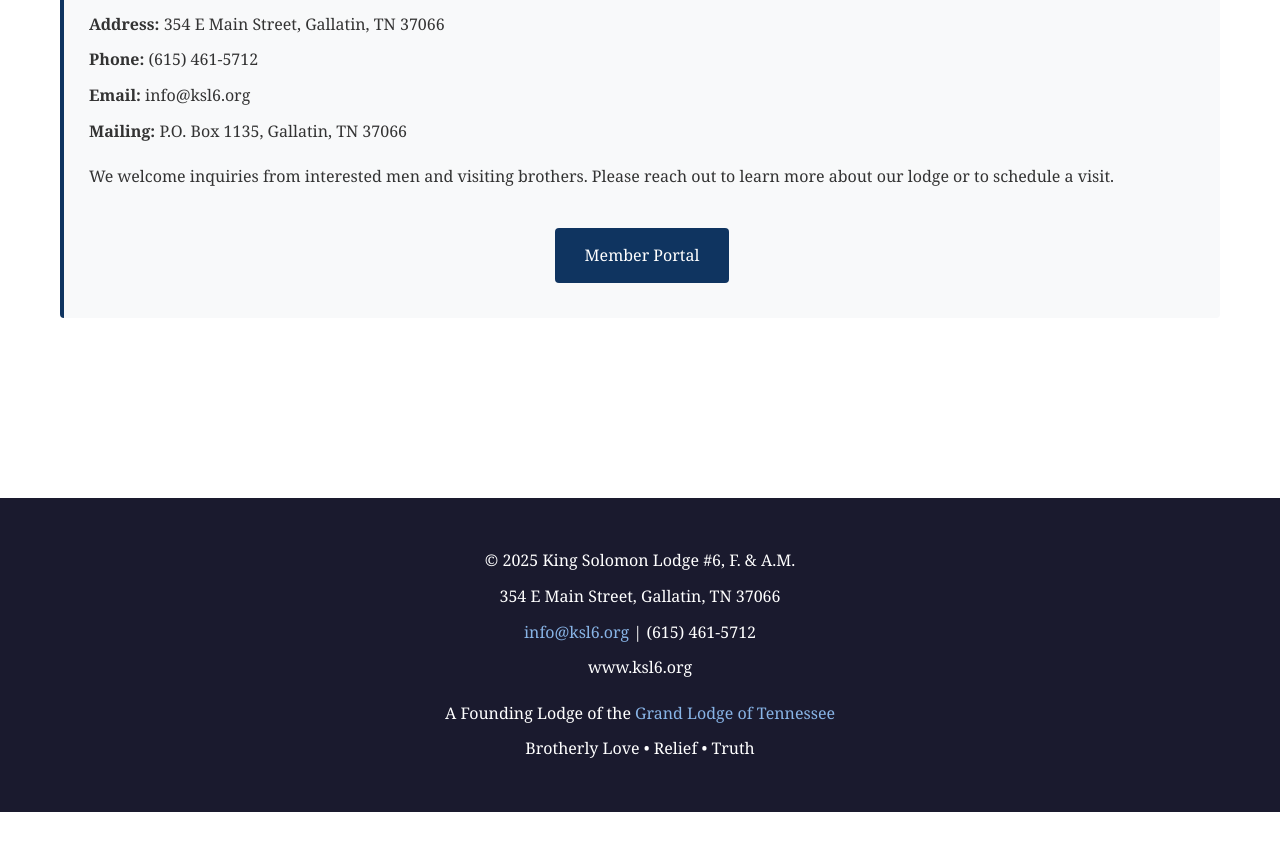
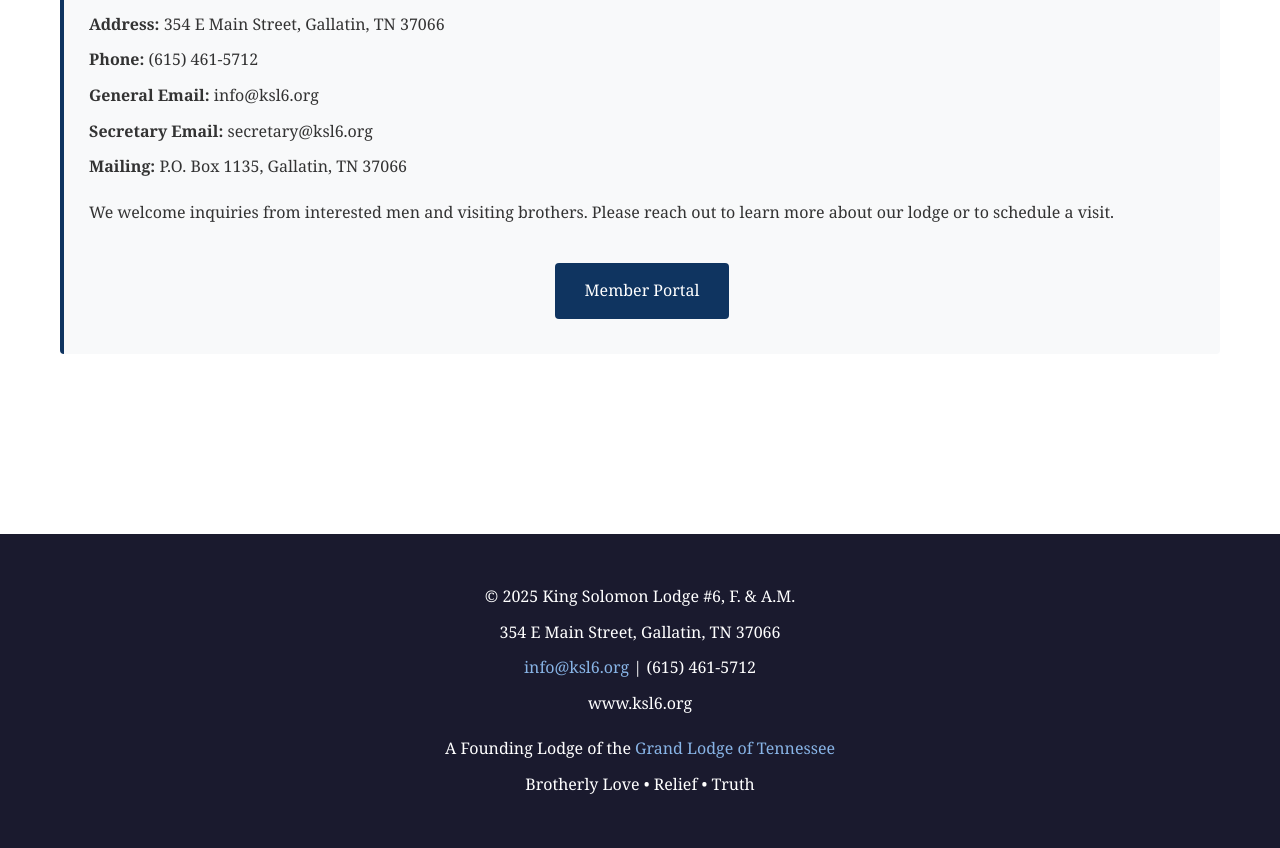
Before and after one commit to FzR-dontdie-x/KSL6.org, a plain HTML site: page index.html in a window 1280 px wide. Shown: the part 3903-4751 px from the top of the page. Before the commit the page ends 4715 px from the top, so only its background shows below. Drawn offline with Linux system fonts and the light colour scheme.

Commit message:
Update email information for King Solomon Lodge

```diff
--- a/index.html
+++ b/index.html
@@ -682,7 +682,8 @@
                 <h3>King Solomon Lodge #6</h3>
                 <p><strong>Address:</strong> 354 E Main Street, Gallatin, TN 37066</p>
                 <p><strong>Phone:</strong> (615) 461-5712</p>
-                <p><strong>Email:</strong> info@ksl6.org</p>
+                <p><strong>General Email:</strong> info@ksl6.org</p>
+                <p><strong>Secretary Email:</strong> secretary@ksl6.org</p>
                 <p><strong>Mailing:</strong> P.O. Box 1135, Gallatin, TN 37066</p>
                 <p style="margin-top: 20px;">We welcome inquiries from interested men and visiting brothers. Please reach out to learn more about our lodge or to schedule a visit.</p>
                 <p style="margin-top: 18px; text-align: center;">
```
